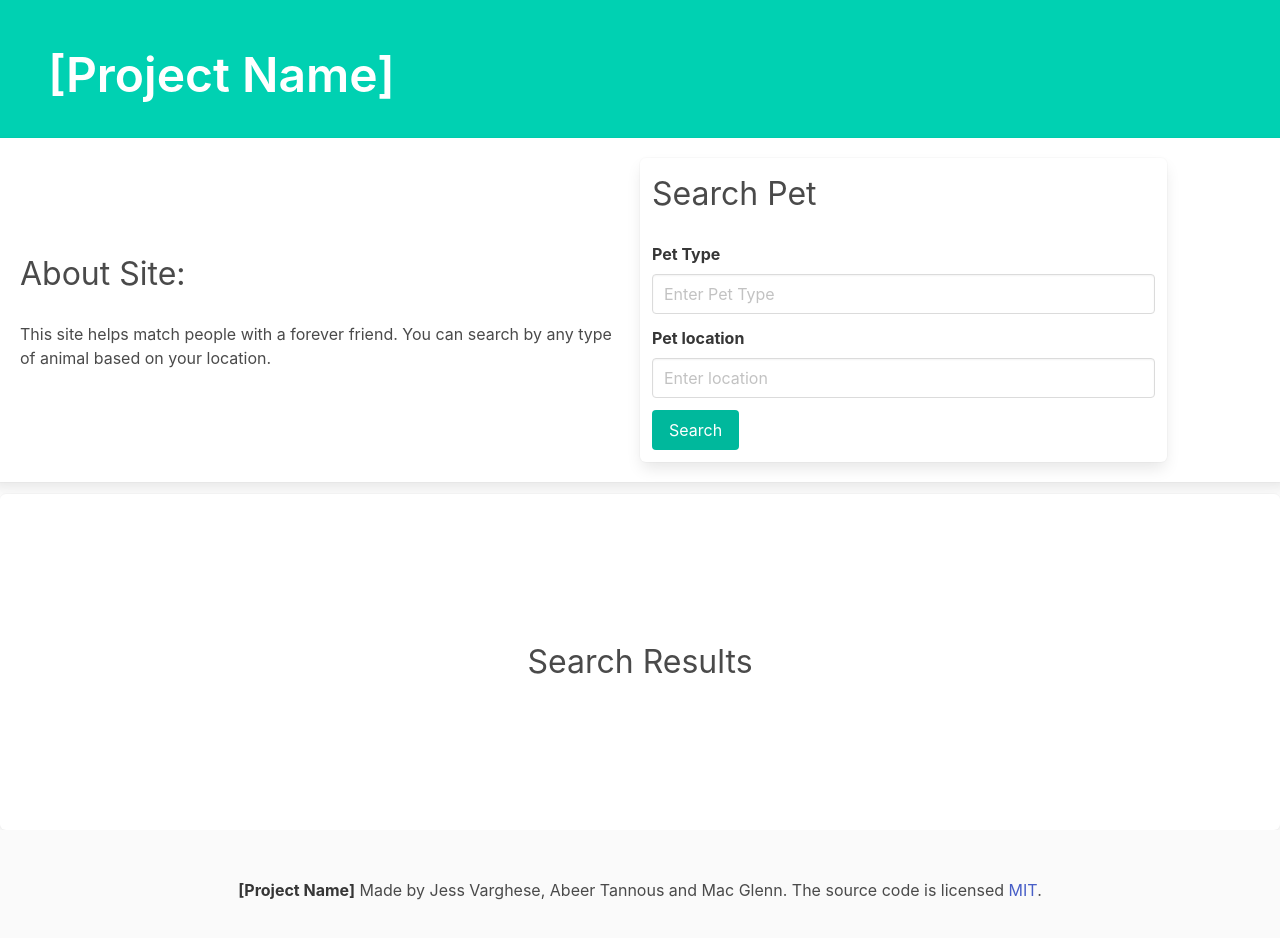
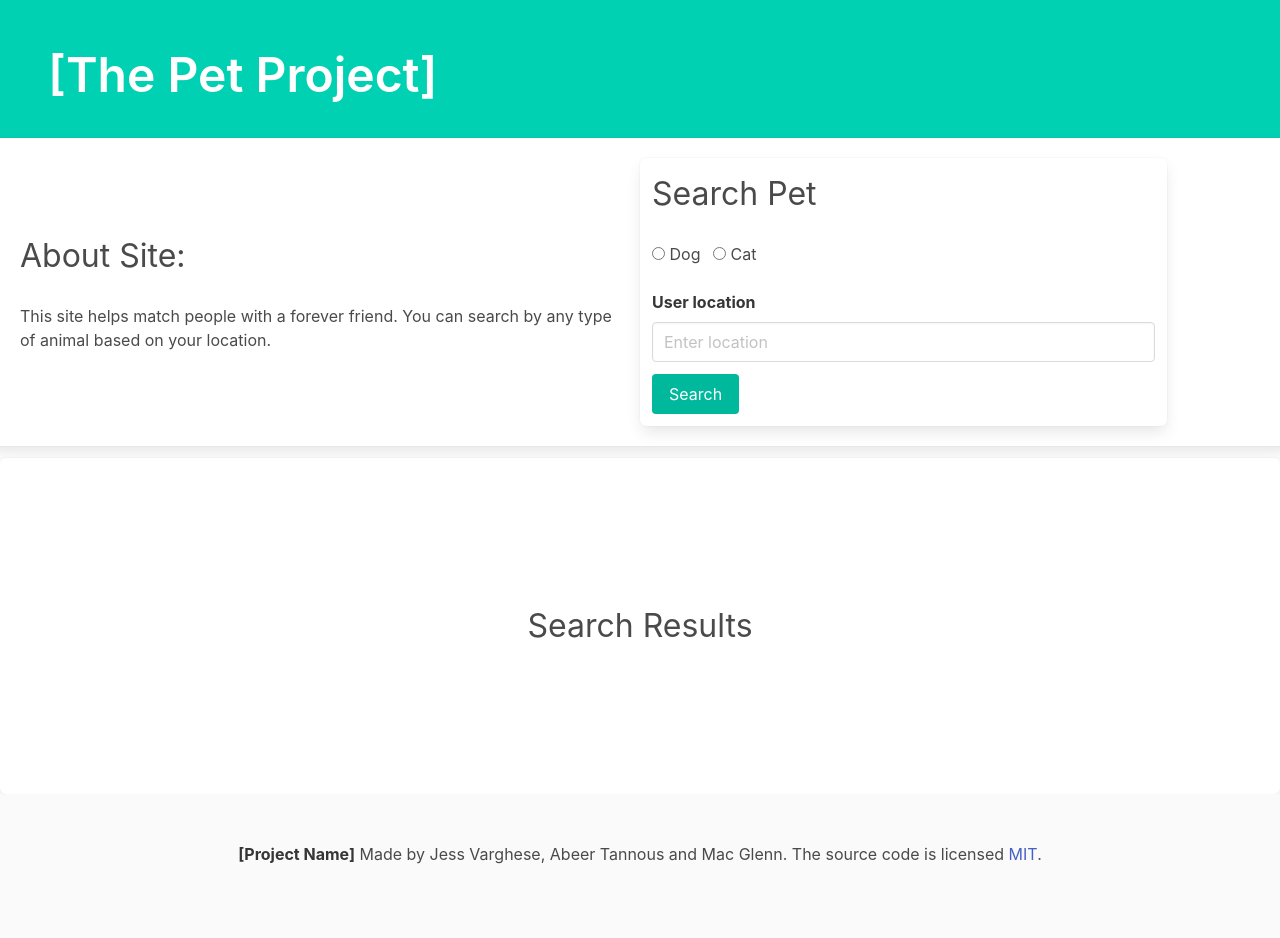
Before and after one commit to JessVarghese/project_1, a plain HTML site: page index.html in a window 1280 px wide. Drawn offline with nearby package versions, Linux system fonts and the light colour scheme.

Commit message:
updated search fields and added radio buttons

```diff
--- a/index.html
+++ b/index.html
@@ -6,11 +6,11 @@
         <meta name="viewport" content="width=device-width, initial-scale=1.0">
         <link rel="stylesheet" href="https://cdn.jsdelivr.net/npm/bulma@0.9.3/css/bulma.min.css">
         <link rel="stylesheet" href="./css/style.css" />
-        <title>Project Name</title>
+        <title>The Pet Project</title>
     </head>
     <header class="hero is-primary">
         <div class="hero-body">
-        <h1 class="title is-1">[Project Name]</h1>
+        <h1 class="title is-1">[The Pet Project]</h1>
     </header>
     <body>
         <main>
@@ -26,17 +26,22 @@
                 <form class="column is-5 box">
                     <h3 class="is-size-3">Search Pet</h3>
                     <div class="block"></div>
-                    <div class="field">
-                        <label class="label">Pet Type</label>
-                        <div class="control">
-                          <input class="input" type="text" placeholder="Enter Pet Type">
-                        </div>
-                      </div>
+                    <div class="control">
+                      <label class="radio">
+                        <input type="radio" name="answer">
+                        Dog
+                      </label>
+                      <label class="radio">
+                        <input type="radio" name="answer">
+                        Cat
+                      </label>
+                    </div>
+                    <div class="block"></div>
 
                       <div class="field">
-                        <label class="label">Pet location</label>
+                        <label class="label">User location</label>
                         <div class="control">
-                          <input class="input" type="email" placeholder="Enter location">
+                          <input class="input" type="text" placeholder="Enter location">
                         </div>
                       </div>
                       <input class="button is-primary is-active" type="submit" value="Search">
@@ -46,7 +51,7 @@
             <!-- Display search results-->
             <section class="section is-medium box" id="search-results">
                 <p class="is-size-3 has-text-centered">Search Results</p>
-              <div class="" id=""></div>
+              <div class="results" id=""></div>
             </section>
 
         </main>
@@ -62,6 +67,7 @@
               </p>
             </div>
           </footer>
+          <script src="https://code.jquery.com/jquery-3.4.1.min.js"></script>
         <script src="./js/script.js"></script>
     </body>
 </html>
```
